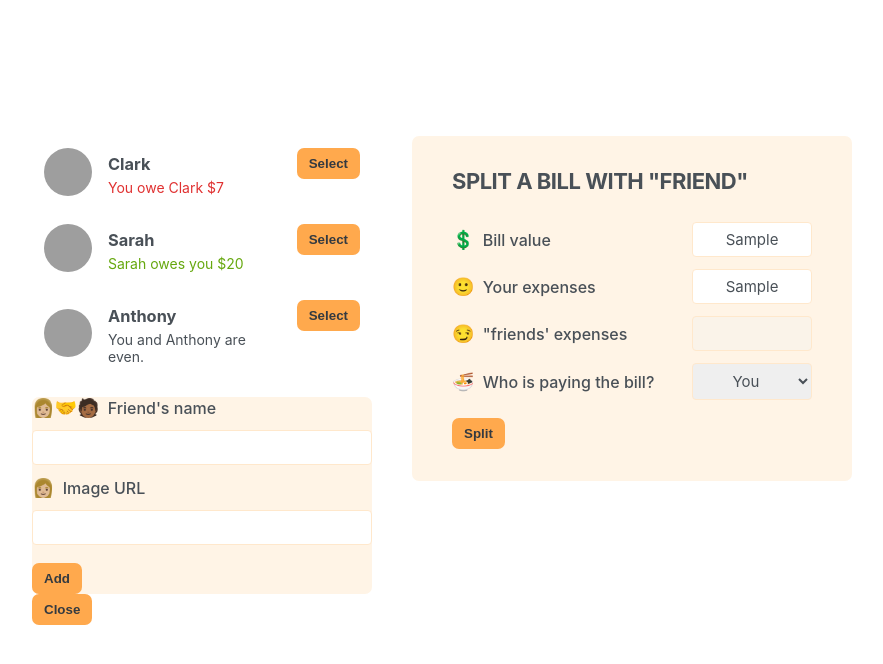
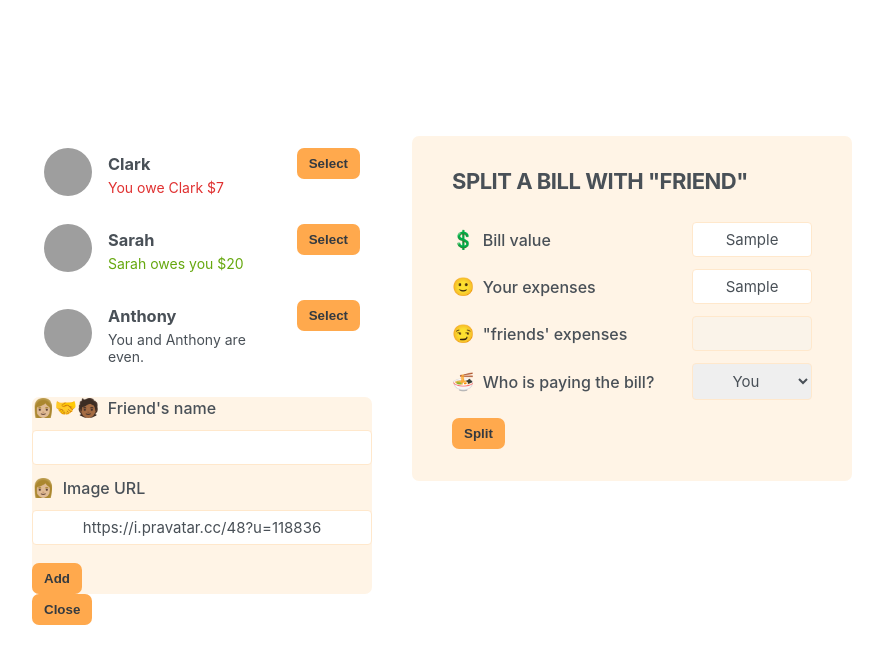
Before and after one commit to BeckieMorton/eat-n-split, a React (Create React App) app: page / in a window 1280 px wide. Both pictures are taken after typing "Sample", "Sample" into the empty fields and a click on the button "Add Friend". Shown: the top 664 px of the page, without its empty margins (198-1081 px from the left). Built offline with nearby package versions, Linux system fonts and the light colour scheme; grey boxes are pictures that could not be loaded.

Commit message:
add friend works

```diff
--- a/src/App.js
+++ b/src/App.js
@@ -31,17 +31,24 @@
 export const App = () => {
   const [showAddFriend, setShowAddFriend] = useState(false);
 
+  const [friends, setFriends] = useState(initialFriends);
+
   const handleClick = () => {
     //setShowAddFriend(!showAddFriend);
     //works the above way but we should do it with an anonymous callback function instead
     setShowAddFriend((show) => !show);
   };
 
+  const handleAddFriend = (friend) => {
+    //cant use push as it would not create a new array and therefore react wouldnt rerender, we shouldnt mutate original arrays, and we arent allowed to mutate probs
+    setFriends((friends) => [...friends, friend]);
+  };
+
   return (
     <div className="app">
       <div className="sidebar">
-        <FriendsList initialFriends={initialFriends} />
-        {showAddFriend && <AddNewFriend />}
+        <FriendsList initialFriends={initialFriends} friends={friends} />
+        {showAddFriend && <AddNewFriend onAddFriend={handleAddFriend} />}
 
         <Button onClick={handleClick}>
           {showAddFriend ? "Close" : "Add Friend"}
--- a/src/Components/AddNewFriend.jsx
+++ b/src/Components/AddNewFriend.jsx
@@ -1,13 +1,46 @@
 import { Button } from "./UI/Button";
+import { useState } from "react";
 
-export const AddNewFriend = () => {
+export const AddNewFriend = ({ onAddFriend }) => {
+  const [name, setName] = useState("");
+  const [image, setImage] = useState("https://i.pravatar.cc/48?u=118836");
+
+  const handleSubmit = (e) => {
+    //to stop it from reloading the page
+    e.preventDefault();
+
+    if (!name || !image) return;
+
+    const id = crypto.randomUUID;
+
+    const newFriend = {
+      id,
+      name,
+      image: `${image}?=${id}`,
+      balance: 0,
+    };
+
+    onAddFriend(newFriend);
+
+    setName("");
+    setImage("https://i.pravatar.cc/48?u=118836");
+  };
+
   return (
-    <form className="from-add-friend">
+    <form className="from-add-friend" onSubmit={handleSubmit}>
       <label>👩🏼‍🤝‍🧑🏾 Friend's name</label>
-      <input type="text" />
+      <input
+        type="text"
+        value={name}
+        onChange={(e) => setName(e.target.value)}
+      />
 
       <label>👩🏼 Image URL</label>
-      <input type="text" />
+      <input
+        type="text"
+        value={image}
+        onChange={(e) => setImage(e.target.value)}
+      />
 
       <Button>Add</Button>
     </form>
--- a/src/Components/FriendsList.jsx
+++ b/src/Components/FriendsList.jsx
@@ -1,8 +1,7 @@
 import React from "react";
 import { Friend } from "./Friend";
 
-export const FriendsList = ({ initialFriends }) => {
-  const friends = initialFriends;
+export const FriendsList = ({ initialFriends, friends }) => {
   return (
     <ul>
       {friends.map((friend) => (
```
